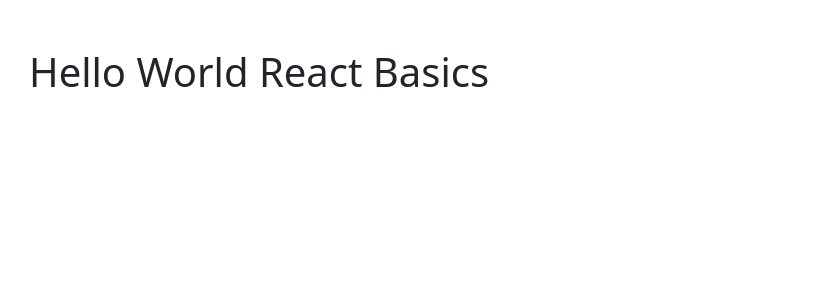
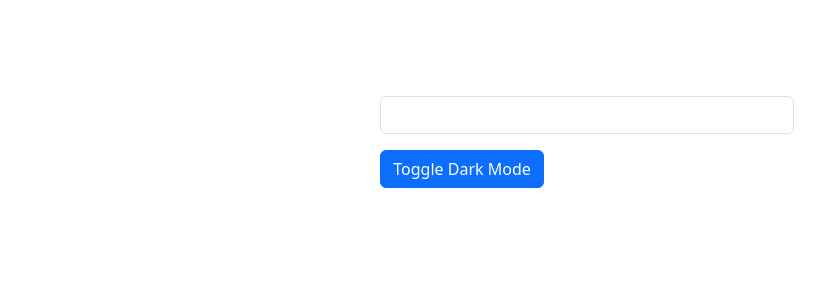
Before and after one commit to gskharmujai/react-basic-intermediate, a React (Vite) app: page / in a window 1280 px wide. Shown: the top 300 px of the page, without its empty margins (53-878 px from the left). Built offline with nearby package versions, Linux system fonts and the light colour scheme.

Commit message:
implement custom hooks

```diff
--- a/src/App.jsx
+++ b/src/App.jsx
@@ -1,9 +1,15 @@
 import "bootstrap/dist/css/bootstrap.min.css";
+
+// import { BasicHooks } from "./components/BasicHooks";
+// import { BasicHooksClass } from "./components/BasicHooksClass";
+import { DarkModeDemo } from "./components/DarkModeDemo";
 
 function App() {
   return (
-    <div className="container mt-5">
-      <h1>Hello World React Basics</h1>
+    <div className="container mt-5 col-5">
+      {/*<BasicHooks />*/}
+      {/*<BasicHooksClass />*/}
+      <DarkModeDemo />
     </div>
   );
 }
--- /dev/null
+++ b/src/components/BasicHooks.jsx
@@ -0,0 +1,22 @@
+import { useState, useRef, useEffect, Fragment } from "react";
+
+export function BasicHooks() {
+  const [name, setName] = useState("");
+  const nameRef = useRef();
+
+  useEffect(() => {
+    nameRef.current.focus();
+  });
+
+  return (
+    <Fragment>
+      <input
+        type="text"
+        className="form-control"
+        value={name}
+        ref={nameRef}
+        onChange={(e) => setName(e.target.value)}
+      />
+    </Fragment>
+  );
+}
--- /dev/null
+++ b/src/components/BasicHooksClass.jsx
@@ -0,0 +1,32 @@
+import React from "react";
+
+export class BasicHooksClass extends React.Component {
+  constructor(props) {
+    super(props);
+
+    this.state = {
+      name: "",
+    };
+
+    this.nameRef = React.createRef();
+  }
+
+  componentDidMount() {
+    this.nameRef.current.focus();
+  }
+
+  render() {
+    return (
+      <React.Fragment>
+        <input
+          type="text"
+          className="form-control"
+          value={this.state.name}
+          ref={this.nameRef}
+          placeholder="class component..."
+          onChange={(e) => this.setState({ name: e.target.value })}
+        />
+      </React.Fragment>
+    );
+  }
+}
--- /dev/null
+++ b/src/components/DarkModeDemo.jsx
@@ -0,0 +1,25 @@
+import { useState, Fragment } from "react";
+import { useToggle } from "../hooks/useToggle";
+import { useInputValue } from "../hooks/useInputValue";
+
+export function DarkModeDemo() {
+  const nameInput = useInputValue("");
+  const [isDarkMode, toggleDarkMode] = useToggle(false);
+  //const [isDarkMode, toggleDarkMode] = useState(false);
+
+  return (
+    <div
+      className="p-5"
+      style={{
+        background: isDarkMode ? "#333" : "white",
+        color: isDarkMode ? "white" : "#333",
+      }}
+    >
+      <input type="text" className="form-control" {...nameInput} />
+
+      <button className="btn btn-primary mt-3" onClick={toggleDarkMode}>
+        Toggle Dark Mode
+      </button>
+    </div>
+  );
+}
--- /dev/null
+++ b/src/hooks/useInputValue.js
@@ -0,0 +1,7 @@
+import { useState } from "react";
+
+export function useInputValue(initialValue) {
+  const [value, setValue] = useState(initialValue);
+
+  return { value, onChange: (e) => setValue(e.target.value) };
+}
--- /dev/null
+++ b/src/hooks/useToggle.js
@@ -0,0 +1,11 @@
+import { useState } from "react";
+
+export function useToggle(initialValue) {
+  const [value, setValue] = useState(initialValue);
+
+  function toggle() {
+    return setValue((currentValue) => !currentValue);
+  }
+
+  return [value, toggle];
+}
```
